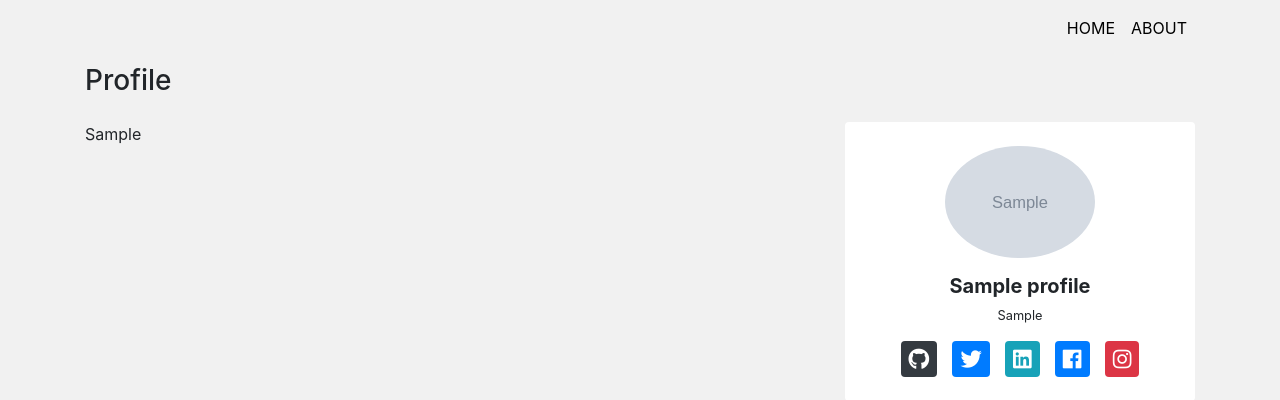
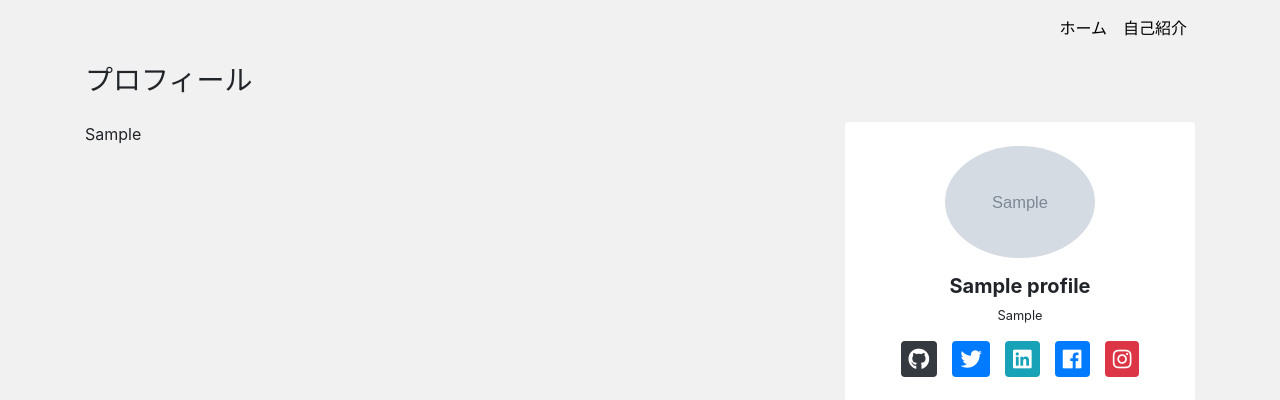
Before and after one commit to HNAKANO1214/portfolio, a Django app: page /about/ in a window 1280 px wide. Shown: the top 400 px of the page. Run offline with Django 5.2, Linux system fonts and the light colour scheme; tables that the repository leaves empty hold one stand-in row (values such as "Sample post"); grey boxes marked "Sample" are stand-in pictures; some libraries are stand-ins or nearby versions.

Commit message:
コメント及び見た目を微修正

```diff
--- a/myapp/forms.py
+++ b/myapp/forms.py
@@ -2,9 +2,7 @@ from django import forms
 
 
 class ContactForm(forms.Form):
-    """ お問い合わせページ用フォーム
-
-    """
+    """ お問い合わせページ用フォーム"""
     name = forms.CharField(max_length=100, label='名前')
     email = forms.EmailField(max_length=100, label='メールアドレス')
     message = forms.CharField(label='メッセージ', widget=forms.Textarea())
--- a/myapp/models.py
+++ b/myapp/models.py
@@ -2,6 +2,7 @@ from django.db import models
 
 
 class Profile(models.Model):
+    '''プロフィール'''
     title = models.CharField('タイトル', max_length=100, null=True, blank=True)
     subtitle = models.CharField(
         'サブタイトル', max_length=100, null=True, blank=True)
@@ -25,9 +26,7 @@ class Profile(models.Model):
 
 
 class Work(models.Model):
-    """作品用データ
-
-    """
+    """業務/作品"""
     title = models.CharField('タイトル', max_length=100)
     image = models.ImageField(upload_to="images", verbose_name='イメージ画像')
     thumbnail = models.ImageField(
@@ -38,16 +37,11 @@ class Work(models.Model):
     description = models.TextField('説明')
 
     def __str___(self):
-        """
-
-        """
         return self.title
 
 
 class Experience(models.Model):
-    """職歴用モデル
-
-    """
+    """職歴"""
     occupation = models.CharField('職種', max_length=100)
     company = models.CharField('会社', max_length=100)
     description = models.TextField('説明')
@@ -58,9 +52,7 @@ class Experience(models.Model):
 
 
 class Education(models.Model):
-    """学歴用モデル
-
-    """
+    """学歴"""
     course = models.CharField('コース', max_length=100)
     school = models.CharField('学校', max_length=100)
     period = models.CharField('期間', max_length=100)
@@ -70,9 +62,7 @@ class Education(models.Model):
 
 
 class Software(models.Model):
-    """ソフトウェア用モデル
-
-    """
+    """ソフトウェア"""
     name = models.CharField('ソフトウェア', max_length=100)
     level = models.CharField('レベル', max_length=100)
     percentage = models.IntegerField('パーセンテージ')
@@ -82,9 +72,7 @@ class Software(models.Model):
 
 
 class Technical(models.Model):
-    """スキル用モデル
-
-    """
+    """スキル"""
     name = models.CharField('テクニカル', max_length=100)
     level = models.CharField('レベル', max_length=100)
     percentage = models.IntegerField('パーセンテージ')
--- a/myapp/static/css/style.css
+++ b/myapp/static/css/style.css
@@ -49,6 +49,7 @@ body {
 }
 
 .title {
+    color: black;
     font-size: 4rem;
 }
 
--- a/myapp/templates/myapp/about.html
+++ b/myapp/templates/myapp/about.html
@@ -2,7 +2,7 @@
 
 {% block content %}
 
-<h3 class="mb-4">Profile</h3>
+<h3 class="mb-4">プロフィール</h3>
 <div class="mb-5">
     <div class="row">
         <div class="col-md-8">
--- a/myapp/templates/myapp/base.html
+++ b/myapp/templates/myapp/base.html
@@ -20,15 +20,15 @@
             </a>
             <ul class="navbar-nav">
                 <li class=""nav-item mr-3>
-                    <a href="/" class="nav-link nav-color">HOME</a>
+                    <a href="/" class="nav-link nav-color">ホーム</a>
                 </li>
                 <li class=""nav-item mr-3>
-                    <a href="{% url 'about' %}" class="nav-link nav-color">ABOUT</a>
+                    <a href="{% url 'about' %}" class="nav-link nav-color">自己紹介</a>
                 </li>
                 <!-- TODO: Contact Page is Pending -->
                 {% comment %}
                 <li class=""nav-item mr-3>
-                    <a href="{% url 'contact' %}" class="nav-link nav-color">CONTACT</a>
+                    <a href="{% url 'contact' %}" class="nav-link nav-color">お問い合わせ</a>
                 </li>
                 {% endcomment %}
             </ul>
--- /dev/null
+++ b/myapp/util.py
@@ -0,0 +1 @@
+# 共通関数を定義
--- a/myapp/views.py
+++ b/myapp/views.py
@@ -11,18 +11,18 @@ from .models import Profile, Work, Experience, Education, Software, Technical
 
 
 class IndexView(View):
-    """トップページのビュー
-
-    """
+    """トップページのビュー"""
 
     def get(self, request, *args, **kwargs):
-        """get関数
-
-        """
+        """get関数"""
         profile_data = Profile.objects.all()
         if profile_data.exists():
             # idを降順に並べ替え、最新のプロフィールデータを取得
             profile_data = profile_data.order_by('-id')[0]
+            # サブタイトルが未入力の場合は空文字に変換
+            # 任意項目だが、未設定の場合Noneと表示されるため
+            if profile_data.subtitle is None:
+                profile_data.subtitle = ''
         work_data = Work.objects.order_by('-id')
         return render(request, 'myapp/index.html', {
             'profile_data': profile_data,
@@ -31,13 +31,17 @@ class IndexView(View):
 
 
 class DetailView(View):
-    """作品詳細ページのビュー
-
-    """
+    """業務/作品詳細ページのビュー"""
 
     def get(self, request, *args, **kwargs):
         """get関数
 
+        Args:
+            request (HttpRequest): リクエスト
+            *args: 任意の引数
+            **kwargs:
+                pk: 取得データのID(必須)
+                任意の引数
         """
         work_data = Work.objects.get(id=self.kwargs['pk'])
         return render(request, 'myapp/detail.html', {
@@ -46,14 +50,10 @@ class DetailView(View):
 
 
 class AboutView(View):
-    """プロフィールページのビュー
-
-    """
+    """プロフィールページのビュー"""
 
     def get(self, request, *args, **kwargs):
-        """get関数
-
-        """
+        """get関数"""
         profile_data = Profile.objects.all()
         if profile_data.exists():
             profile_data = profile_data.order_by('-id')[0]
@@ -72,26 +72,17 @@ class AboutView(View):
 
 # TODO: 未使用機能
 class ContactView(View):
-    """お問い合わせページのビュー
-
-    """
+    """お問い合わせページのビュー"""
 
     def get(self, request, *args, **kwargs):
-        """get関数
-
-        お問い合わせデータを取得
-        ページ表示にコールされる
-        """
+        """get関数"""
         form = ContactForm(request.POST or None)
         return render(request, 'myapp/contact.html', {
             'form': form
         })
 
     def post(self, request, *args, **kwargs):
-        """post関数
-
-        お問い合わせデータをサーバに送信
-        """
+        """post関数"""
         form = ContactForm(request.POST or None)
 
         # フォーム内容が正しいかを判断
```
